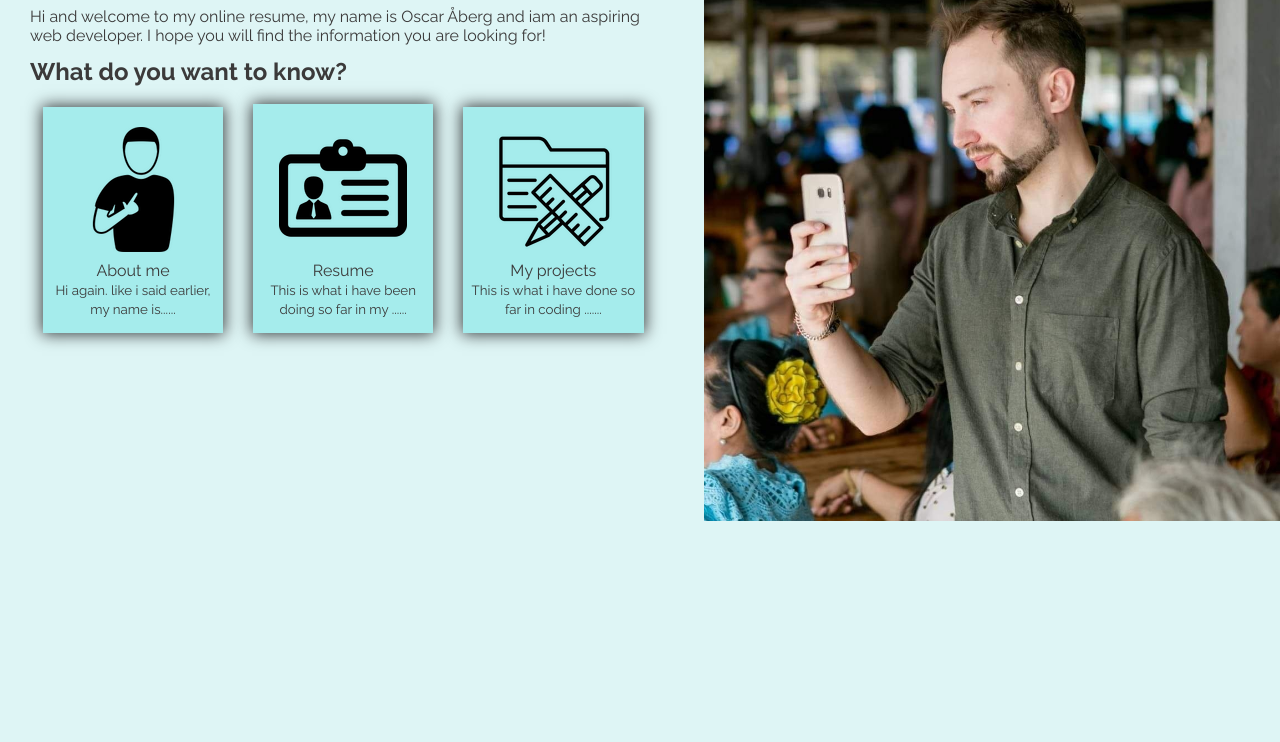
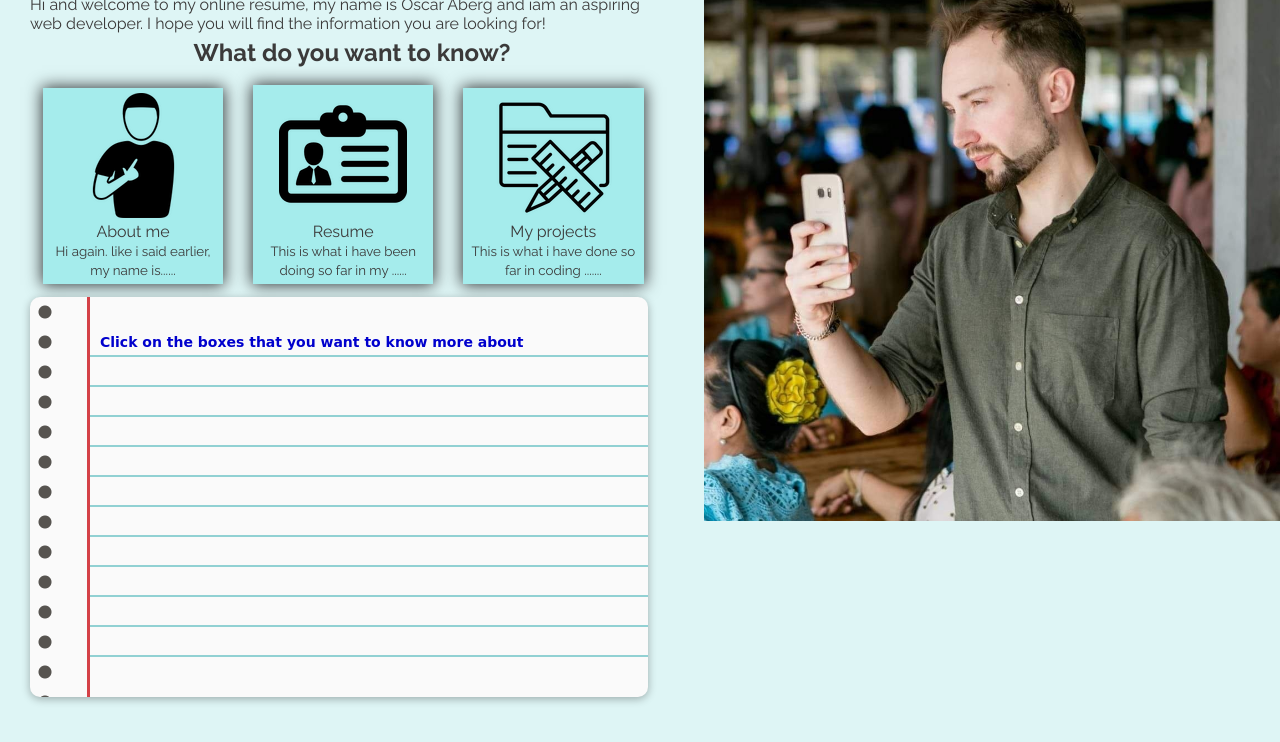
Before and after one commit to Drakeclaw88/ResumePage, a plain HTML site: page index.html in a window 1280 px wide. Shown: the part 58-800 px from the top of the page. Drawn offline with Linux system fonts and the light colour scheme.

Commit message:
started with javascript functions, plus added html from https://fivera.net/paper-text-area-created-with-css-only-editable-example/

```diff
--- a/index.html
+++ b/index.html
@@ -8,43 +8,53 @@
 </head>
 <body>
 
-<div class="mainImage">
-    <img src="images/mig.jpg" alt="pucture of me">
+    <div class="mainImage">
+        <img src="images/mig.jpg" alt="picture of me">
+    </div>
+
+<div class="profileview">
 
 
-</div>
-
-<div class="profileview">
 <h1>Oscar Åberg</h1>
 <p>Hi and welcome to my online resume, my name is Oscar Åberg and iam an aspiring web developer. I hope you will find the
     information you are looking for!</p>
 
     <h2>What do you want to know?</h2>
+    <div class="informationContainer">
     <div class="informationOption">
+        <div id="aboutMe">
         <img src="images/rsz_mee2.png" alt="">
         <p>About me</p>
         <small>Hi again. like i said earlier, my name is......</small>
+    </div>
 
     </div>
     <div class="informationOption">
+        <div id="resume">
         <img src="images/rsz_1aboutme.png" alt="">
         <p>Resume</p>
         <small>This is what i have been doing so far in my ......</small>
+    </div>
 
     </div>
     <div class="informationOption">
+        <div id="projects">
         <img src="images/rsz_projects.png" alt="">
         <p>My projects</p>
         <small>This is what i have done so far in coding .......</small>
+        </div>
 
     </div>
 
+    </div>
+    <div class="paper">
+        <div class="paper-content" id="paperText">
+            <p> Click on the boxes that you want to know more about</p>
+        </div>
+    </div>
 
-<div class="informationView" id="informationViewBox">
-</div>
 
 </div>
-
 
 
 
--- a/script.js
+++ b/script.js
@@ -0,0 +1,25 @@
+let aboutMeClick = document.getElementById("aboutMe");
+let resumeClick = document.getElementById("resume");
+let projectsClick = document.getElementById("projects");
+let paperAreaView = document.getElementById("paperText");
+
+
+aboutMeClick.addEventListener("click", function(){
+    console.log("klick")
+
+    paperAreaView.innerHTML = " <p>Hi again. like i said earlier, my name is oscar åberg and iam 32 years old. Iam currently living both in sweden and in Thailand,Bangkok</p>";
+
+
+
+    paperAreaView.insertAdjacentHTML("afterbegin", "<p>Hi again. like i said earlier, my name is oscar åberg and iam 32 years old. Iam"
+    + " currently living both in sweden and in Thailand,Bangkok</p>");
+
+});
+
+resumeClick.addEventListener("click", function(){
+    console.log("klick");
+
+});
+projectsClick.addEventListener("click", function(){
+    console.log("klick");
+});
--- a/styles.css
+++ b/styles.css
@@ -10,11 +10,12 @@
 
 body
 {
+font-family: "Raleway" ,Georgia, 'Times New Roman', Times, serif;
 background-color: rgb(222, 245, 245);
-font-family: "Raleway" ,Georgia, 'Times New Roman', Times, serif;
 color: rgb(59, 58, 58);
 
 }
+
 
 .mainImage {
 
@@ -26,7 +27,7 @@ color: rgb(59, 58, 58);
 .mainImage img {
 
 width: 100%;
-height: 100%;
+height:100%;
 
 
 }
@@ -41,28 +42,29 @@ height: 100%;
 
 .profileview h1{
     padding-top: 5px;
-    padding-bottom: 12px;
     font-size: 200%;
     border-bottom: black solid 1px;
     margin-bottom: 10px;
 }
 
 .profileview h2 {
-    margin-top: 12px;
+    margin-top: 5px;
     margin-bottom: 5px;
+    text-align: center;
 }
+
+
 
 .informationOption img {
 
     height: 5%;
-    margin: 5px;
 }
 
 .informationOption {
 
     display: inline-block;
     width: 28%;
-    padding: 15px 5px;
+    padding: 5px 5px;
     margin: 2%;
     text-align: center;
     box-shadow: 0 0 15px 1px rgba(6, 6, 8, 0.80) ;
@@ -73,3 +75,49 @@ height: 100%;
     padding-top: 8px;
     display: inline;
 }
+
+.paper {
+    position: relative;
+    width: 96%;
+    max-width: 800px;
+    height: 400px;
+    background: #fafafa;
+    border-radius: 10px;
+    box-shadow: 0 2px 8px rgba(0,0,0,.3);
+    overflow: hidden;
+}
+.paper:before {
+    content: '';
+    position: absolute;
+    top: 0; bottom: 0; left: 0;
+    width: 60px;
+    background: radial-gradient(#575450 6px, transparent 7px) repeat-y;
+    background-size: 30px 30px;
+    border-right: 3px solid #D44147;
+    box-sizing: border-box;
+}
+
+.paper-content {
+    position: absolute;
+    top: 30px; right: 0; bottom: 30px; left: 60px;
+    background: linear-gradient(transparent, transparent 28px, #91D1D3 28px);
+    background-size: 30px 30px;
+}
+
+.paper-content p {
+    width: 100%;
+    max-width: 100%;
+    height: 100%;
+    max-height: 100%;
+    line-height: 30px;
+    padding: 0 10px;
+    border: 0;
+    outline: 0;
+    background: transparent;
+    color: mediumblue;
+    font-family: 'Handlee', cursive;
+    font-weight: bold;
+    font-size: 14px;
+    box-sizing: border-box;
+    z-index: 1;
+}
```
